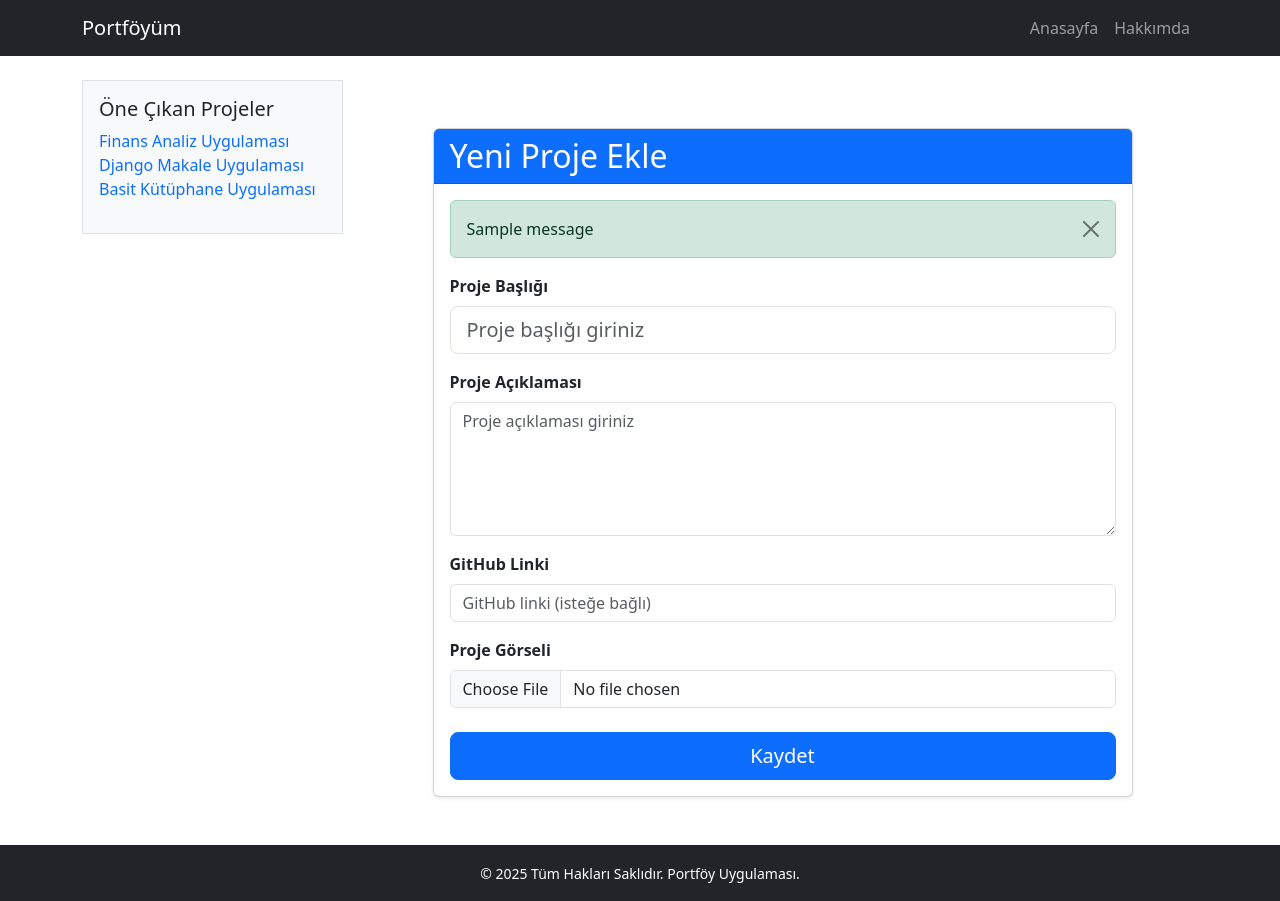
After one commit to Babacanibrahim/portfolio, a Flask app: page /admin in a window 1280 px wide. The commit adds this page. Run offline with Flask 3, Linux system fonts and the light colour scheme; tables that the repository leaves empty hold one stand-in row (values such as "Sample post"); one stand-in notice (Sample message) is shown; some libraries are stand-ins or nearby versions.

Commit message:
proje detay sayfasi yapilir ve proje ekleme formu olusturulur.

```diff
--- a/app/forms.py
+++ b/app/forms.py
@@ -0,0 +1,13 @@
+from flask_wtf import FlaskForm
+from wtforms import StringField, TextAreaField, SubmitField
+from flask_wtf.file import FileField, FileAllowed, FileRequired
+from wtforms.validators import DataRequired, URL, Optional
+
+class AddProjectForm(FlaskForm):
+    title = StringField("Proje Başlığı",validators=[DataRequired(message="Proje başlığı gerekli")])
+    description = TextAreaField("Proje Açıklaması", validators=[DataRequired()])
+    github_link = StringField("GitHub Linki", validators=[Optional(), URL()])
+    image = FileField("Proje Görseli", validators=[
+        FileAllowed(['jpg', 'png', 'jpeg'], 'Sadece resim dosyaları yüklenebilir!')
+    ])
+    submit = SubmitField("Kaydet")
--- a/app/models.py
+++ b/app/models.py
@@ -5,4 +5,5 @@
     title = db.Column(db.String, nullable = False)
     description = db.Column(db.Text, nullable = False)
     github_link = db.Column(db.String)
+    created_at = db.Column(db.DateTime, default=db.func.now())
     image = db.Column(db.String)
--- a/app/routes.py
+++ b/app/routes.py
@@ -1,12 +1,18 @@
-from flask import render_template, redirect, url_for
+from flask import render_template, redirect, url_for ,request, flash, current_app
 from .models import Project
+from werkzeug.utils import secure_filename
+from .forms import AddProjectForm
+from . import db
+import os
 
 
 def register_routes(app):
 
     @app.route("/")
     def index():
-        return render_template("index.html")
+        projects =Project.query.all()
+        return render_template("index.html", projects = projects)
+
 
     @app.route("/about")
     def about():
@@ -14,4 +20,32 @@
 
     @app.route("/project_detail/<int:id>")
     def project_detail(id):
-        return render_template("project_detail.html")
+        project = Project.query.filter_by(id = id).first()
+
+        return render_template("project_detail.html", project = project)
+
+
+    @app.route("/admin", methods = ["GET","POST"])
+    def admin():
+        form = AddProjectForm()
+
+        if request.method == "POST" and form.validate():
+            filename = None
+            if form.image.data:
+                image_file = form.image.data
+                filename = secure_filename(image_file.filename)
+                upload_path = os.path.join(current_app.config["UPLOAD_FOLDER"], filename)
+                image_file.save(upload_path)
+
+            new_project = Project(
+                title=form.title.data,
+                description=form.description.data,
+                github_link=form.github_link.data,
+                image=filename,
+            )
+            db.session.add(new_project)
+            db.session.commit()
+            flash("Proje başarıyla eklendi.", "success")
+            return redirect(url_for("admin"))
+
+        return render_template("admin.html", form=form)
--- a/app/templates/about.html
+++ b/app/templates/about.html
@@ -1,6 +1,6 @@
 {% extends "layout.html" %}
 
-{% block title %}Hakkımda - Portföy{% endblock %}
+{% block title %}Hakkımda{% endblock %}
 
 {% block head %}
 <style>
@@ -39,7 +39,7 @@
 </style>
 {% endblock %}
 
-{% block content %}
+{% block body %}
 <div class="card about-card shadow-sm p-5">
   <h1 class="about-header">Hakkımda</h1>
 
--- /dev/null
+++ b/app/templates/admin.html
@@ -0,0 +1,72 @@
+{% extends "layout.html" %}
+
+{% block title %}Proje Ekle - Admin{% endblock %}
+
+{% block body %}
+<div class="container mt-5">
+  <div class="card shadow-sm mx-auto" style="max-width: 700px;">
+    <div class="card-header bg-primary text-white">
+      <h2 class="mb-0">Yeni Proje Ekle</h2>
+    </div>
+    <div class="card-body">
+
+      {% with messages = get_flashed_messages(with_categories=true) %}
+        {% if messages %}
+          {% for category, message in messages %}
+            <div class="alert alert-{{ category }} alert-dismissible fade show" role="alert">
+              {{ message }}
+              <button type="button" class="btn-close" data-bs-dismiss="alert" aria-label="Close"></button>
+            </div>
+          {% endfor %}
+        {% endif %}
+      {% endwith %}
+
+      <form method="POST" enctype="multipart/form-data" novalidate>
+        {{ form.hidden_tag() }}
+
+        <div class="mb-3">
+          {{ form.title.label(class="form-label fw-semibold") }}
+          {{ form.title(class="form-control form-control-lg", placeholder="Proje başlığı giriniz") }}
+          {% for error in form.title.errors %}
+            <div class="form-text text-danger">{{ error }}</div>
+          {% endfor %}
+        </div>
+
+        <div class="mb-3">
+          {{ form.description.label(class="form-label fw-semibold") }}
+          {{ form.description(class="form-control", rows="5", id="description-editor", placeholder="Proje açıklaması giriniz") }}
+          {% for error in form.description.errors %}
+            <div class="form-text text-danger">{{ error }}</div>
+          {% endfor %}
+        </div>
+
+        <div class="mb-3">
+          {{ form.github_link.label(class="form-label fw-semibold") }}
+          {{ form.github_link(class="form-control", placeholder="GitHub linki (isteğe bağlı)") }}
+          {% for error in form.github_link.errors %}
+            <div class="form-text text-danger">{{ error }}</div>
+          {% endfor %}
+        </div>
+
+        <div class="mb-4">
+          {{ form.image.label(class="form-label fw-semibold") }}
+          {{ form.image(class="form-control") }}
+          {% for error in form.image.errors %}
+            <div class="form-text text-danger">{{ error }}</div>
+          {% endfor %}
+        </div>
+
+        <button type="submit" class="btn btn-primary btn-lg w-100">
+          {{ form.submit.label.text if form.submit.label else 'Kaydet' }}
+        </button>
+      </form>
+
+    </div>
+  </div>
+</div>
+
+<script>
+  CKEDITOR.replace('description-editor');
+</script>
+
+{% endblock %}
--- a/app/templates/includes/navbar.html
+++ b/app/templates/includes/navbar.html
@@ -13,7 +13,6 @@
         <li class="nav-item">
           <a class="nav-link{% if request.endpoint == 'about' %} active{% endif %}" href="{{ url_for('about') }}">Hakkımda</a>
         </li>
-        <!-- Yeni menüler ekleyebilirsin -->
       </ul>
     </div>
   </div>
--- a/app/templates/layout.html
+++ b/app/templates/layout.html
@@ -5,6 +5,7 @@
   <meta name="viewport" content="width=device-width, initial-scale=1" />
   <title>{% block title %}Portföy{% endblock %}</title>
   <link href="https://cdn.jsdelivr.net/npm/bootstrap@5.3.0/dist/css/bootstrap.min.css" rel="stylesheet" />
+  <script src="https://cdn.ckeditor.com/4.21.0/standard/ckeditor.js"></script>
   <style>
     html, body {
       height: 100%;
@@ -32,7 +33,7 @@
       {% include "includes/sidebar.html" %}
     </div>
     <div class="col-md-9">
-      {% block content %}{% endblock %}
+      {% block body %}{% endblock %}
     </div>
   </div>
 </main>
```
Also changed, not shown: app/templates/index.html (+30 -0 lines), app/templates/project_detail.html (+28 -0 lines).
